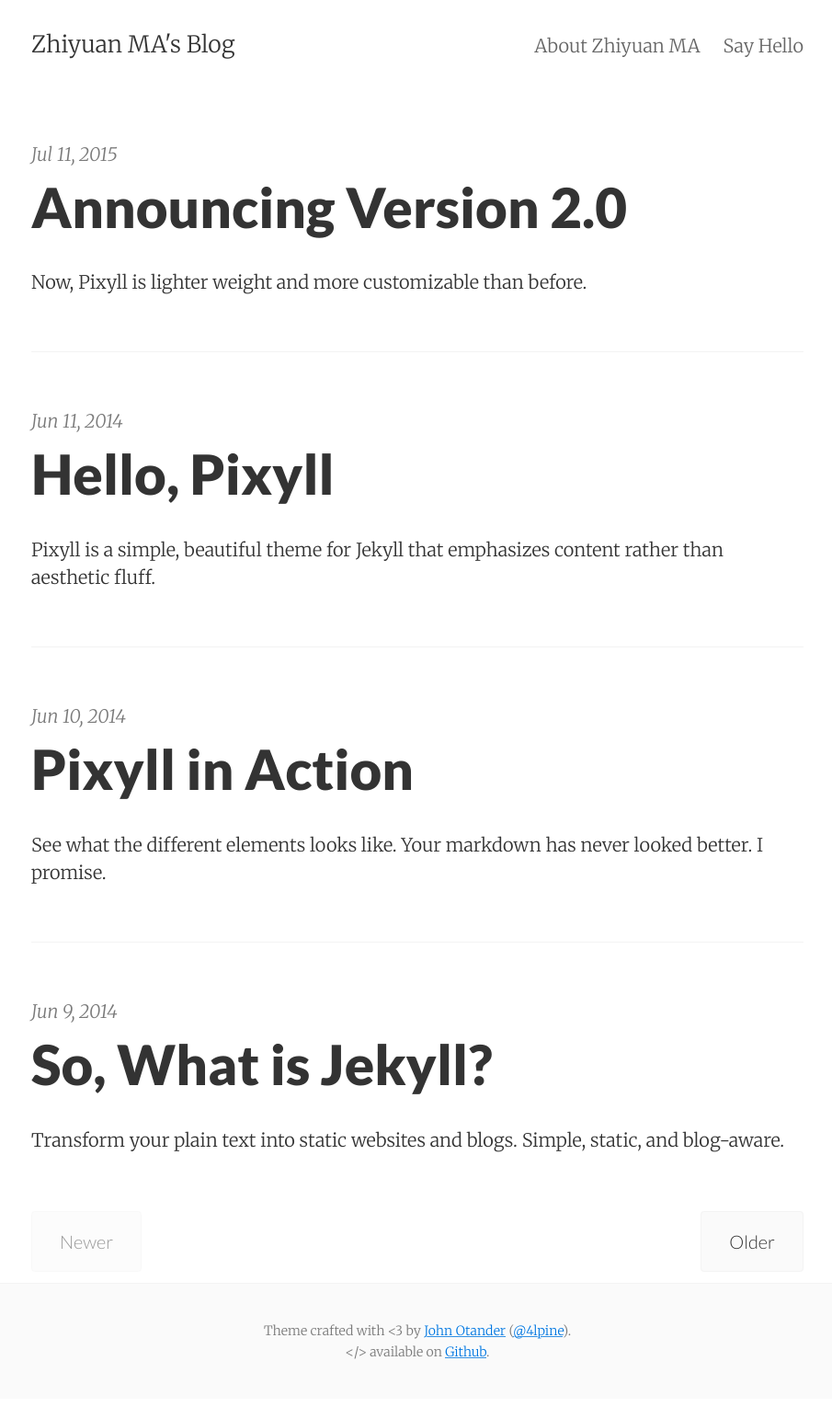
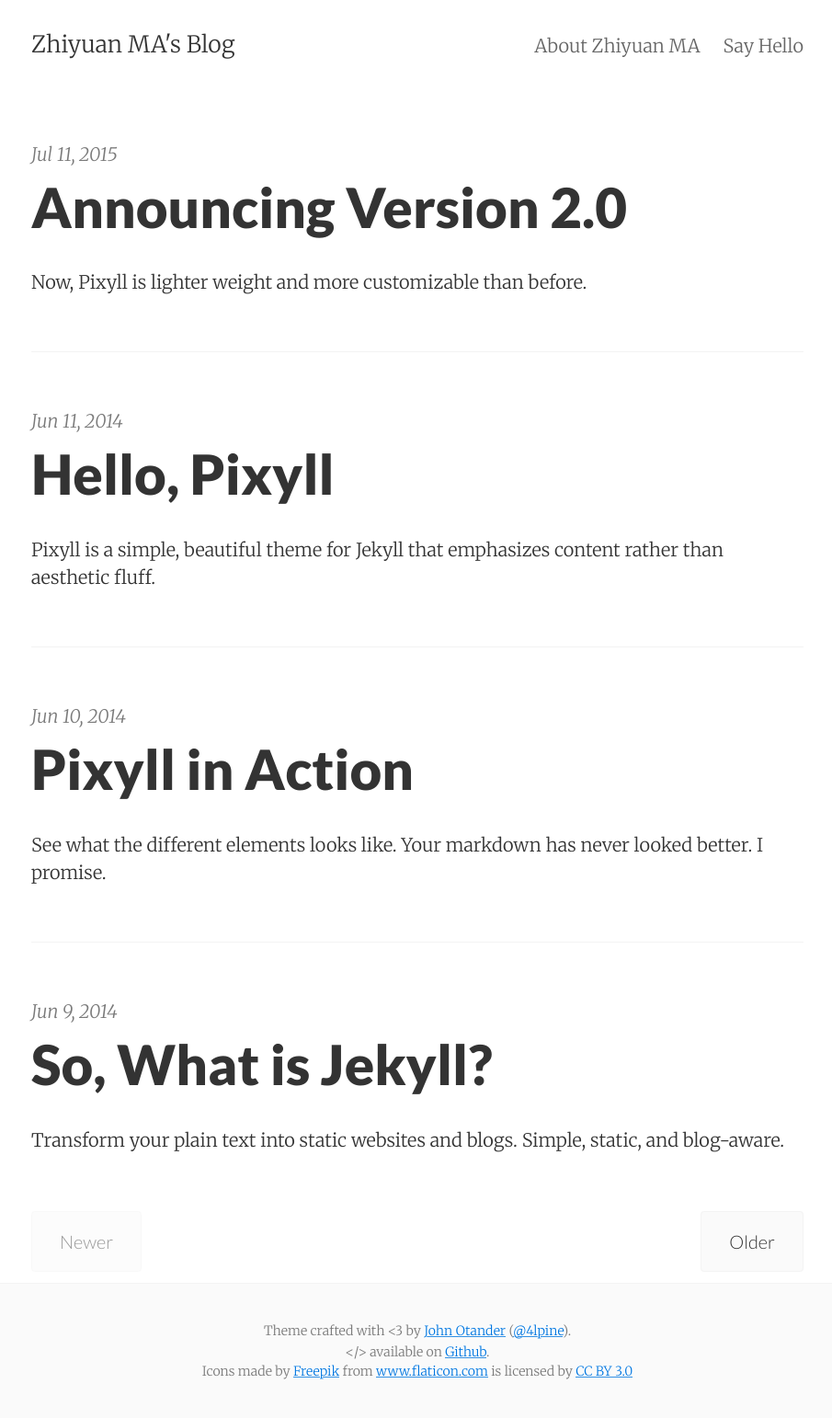
Before and after one commit to zhiyuanMA/zhiyuanMA.github.io, a Jekyll site: the page built from index.html, in a window 1280 px wide. Shown: the whole page at 92% size, without its empty margins (186-1091 px from the left). Built offline with Jekyll 4.4.1, drawn with Linux system fonts in a browser that asks for light colours; the list of posts is cut into pages by our own code; before the commit the page ends 1521 px from its top, so only the background shows below that.

Commit message:
update icon liscens

```diff
--- a/_includes/footer.html
+++ b/_includes/footer.html
@@ -3,6 +3,7 @@
     <small>
       Theme crafted with &lt;3 by <a href="http://johnotander.com">John Otander</a> (<a href="https://twitter.com/4lpine">@4lpine</a>).<br>
       &lt;/&gt; available on <a href="https://github.com/johnotander/pixyll">Github</a>.
+      <div>Icons made by <a href="http://www.freepik.com" title="Freepik">Freepik</a> from <a href="http://www.flaticon.com" title="Flaticon">www.flaticon.com</a>  is licensed by <a href="http://creativecommons.org/licenses/by/3.0/" title="Creative Commons BY 3.0">CC BY 3.0</a></div>
     </small>
   </div>
 </footer>
```
